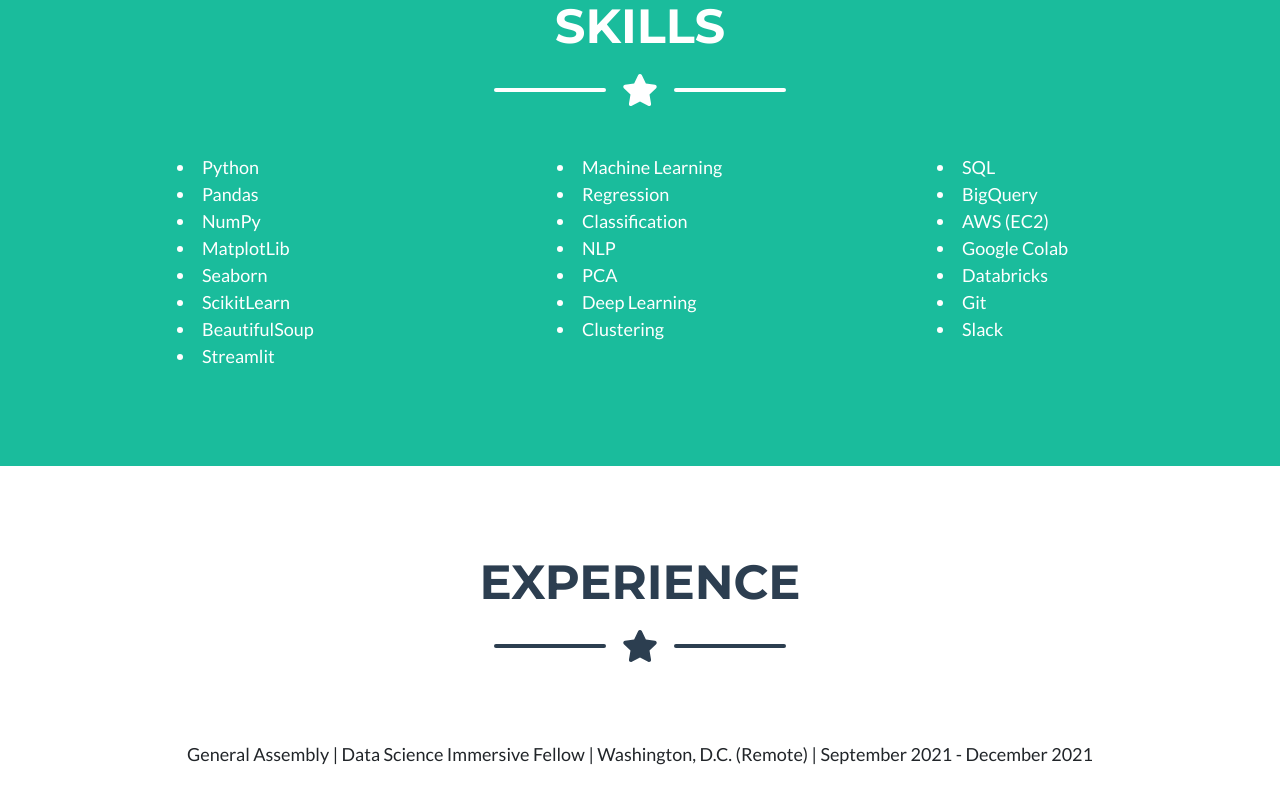
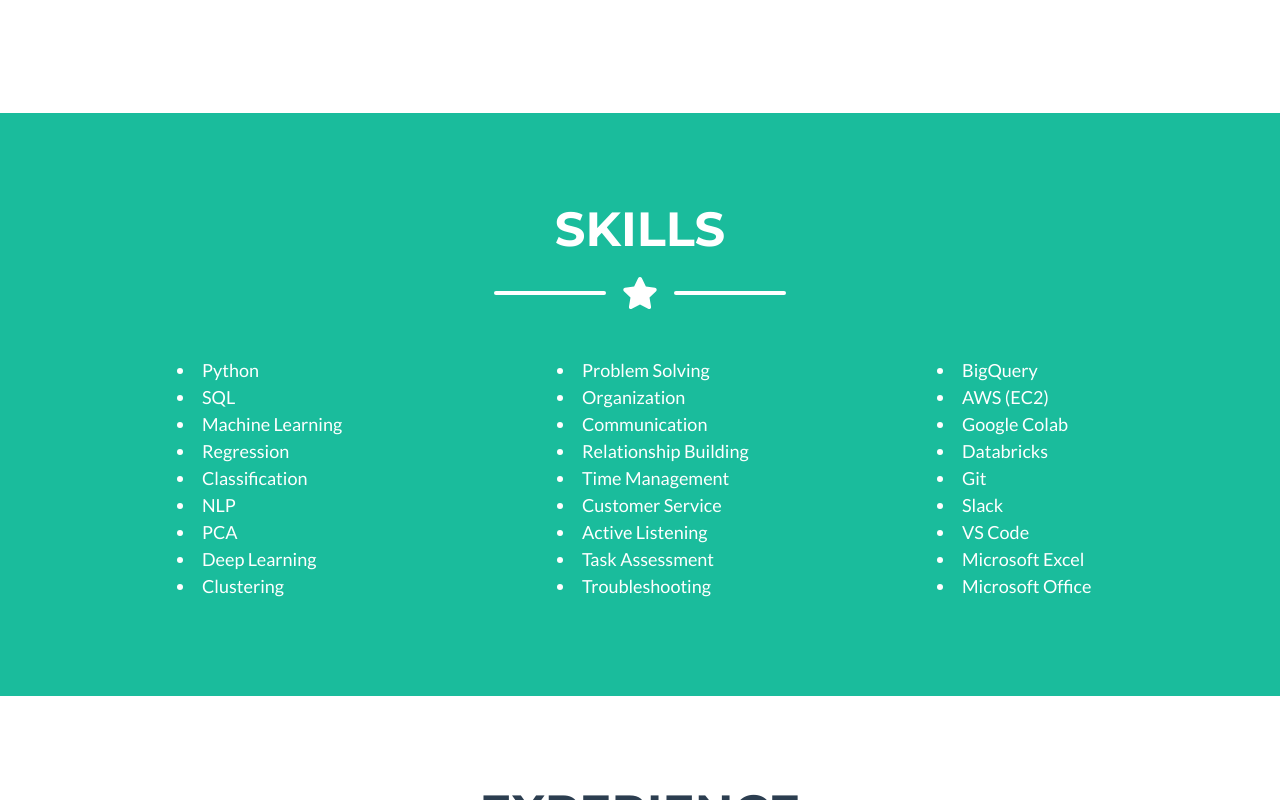
Before and after one commit to jeffreyfloyd/jeffreyfloyd.github.io, a plain HTML site: page index.html in a window 1280 px wide. Shown: the part 1885-2685 px from the top of the page. Drawn offline with nearby package versions, Linux system fonts and the light colour scheme.

Commit message:
adjusting font for about section and changing skill list

```diff
--- a/index.html
+++ b/index.html
@@ -55,11 +55,12 @@
                     <div class="divider-custom-line"></div>
                 </div>
                 <p></p>
-                <p class=><font size="+1">I am a data scientist, a strategic problem solver, and a voracious learner. My background in the supply chain industry challenged me to approach unique situations
-                    flexibly and provide solutions to a wide range of needs. I am passionate about mission driven work and looking to support companies trying to make a positive impact. I've been a lover of games and technology for as long as I can remember. When I was three years old my uncle put me in front of his PC and let me play SkiFree and
+                <p class=><font size="+2">I am a data scientist, a strategic problem solver, and a voracious learner. My background in the supply chain industry challenged me to approach unique situations
+                    flexibly and provide solutions to a wide range of needs. I am passionate about mission driven work and looking to support companies trying to make a positive impact. </font></p>
+                <p></p>
+                <p class=><font size="+2">I've been a lover of games and technology for as long as I can remember. When I was three years old my uncle put me in front of his PC and let me play SkiFree and
                     Asteroid, and I've been hooked ever since. Eventually I built my first PC when I was 14 so I could bring it to LAN parties and play games with my friends. Growing up
-                    on the internet has been a magical experience where I get to learn about anything that crosses my brain at a moments notice. During the pandemic I started watching
-                    cooking shows on Youtube and now making meals for my friends has become another of my favorite hobbies!</font>
+                    on the internet has been a magical experience where I get to learn about anything that crosses my brain at a moments notice. During the pandemic I started watching cooking shows on Youtube and now making meals for my friends has become another of my favorite hobbies!</font></p>
             </div>
         </header>
         <!-- Portfolio Section-->
@@ -124,34 +125,43 @@
                     <div class="col-lg-3 ms-auto">
                         <p class="lead"></p>
                         <font size='+1'><li>Python</li>
-                        <li>Pandas</li>
-                        <li>NumPy</li>
-                        <li>MatplotLib</li>
-                        <li>Seaborn</li>
-                        <li>ScikitLearn</li>
-                        <li>BeautifulSoup</li>
-                        <li>Streamlit</li></font>
-                    </div>
-                    <div class="col-lg-3 ms-auto">
-                        <font size='+1'><p class="lead"></p>
+                        <li>SQL</li>
                         <li>Machine Learning</li>
                         <li>Regression</li>
                         <li>Classification</li>
                         <li>NLP</li>
                         <li>PCA</li>
                         <li>Deep Learning</li>
-                        <li>Clustering</li></font>
+                        <li>Clustering</li>
+                        </font>
+                    </div>
+                    <div class="col-lg-3 ms-auto">
+                        <font size='+1'><p class="lead"></p>
+                        <li>Problem Solving</li>
+                        <li>Organization</li>
+                        <li>Communication</li>
+                        <li>Relationship Building</li>
+                        <li>Time Management</li>
+                        <li>Customer Service</li>
+                        <li>Active Listening</li>
+                        <li>Task Assessment</li>
+                        <li>Troubleshooting</li>
+                        </font>
                     </div>
                     <div class="col-lg-3 ms-auto">
                         <font size='+1'><p class="lead"></p>
                         <p class="lead"></p>
-                        <li>SQL</li>
+
                         <li>BigQuery</li>
                         <li>AWS (EC2)</li>
                         <li>Google Colab</li>
                         <li>Databricks</li>
                         <li>Git</li>
-                        <li>Slack</li></font>
+                        <li>Slack</li>
+                        <li>VS Code</li>
+                        <li>Microsoft Excel</li>
+                        <li>Microsoft Office</li>
+                        </font>
                     </div>
                 </div>
             </div>
```
